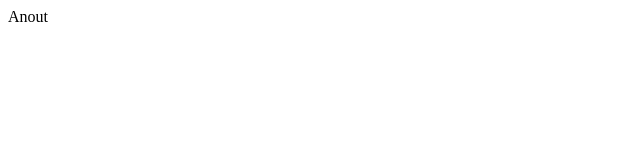
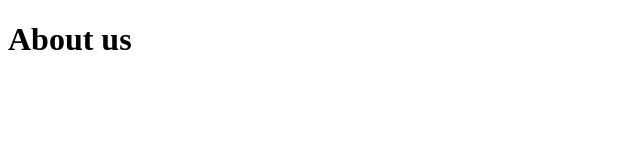
Before and after one commit to casper333-dot/csc225_20201105, a plain HTML site: page about.html in a window 1280 px wide. Shown: the whole page, without its empty margins (0-640 px from the left). Drawn offline with Linux system fonts and the light colour scheme.

Commit message:
styling the about page

```diff
--- a/about.html
+++ b/about.html
@@ -8,7 +8,7 @@
 </head>
 
 <body>
-    Anout
+  <h1>About us</h1>
 
 </body>
 
```
